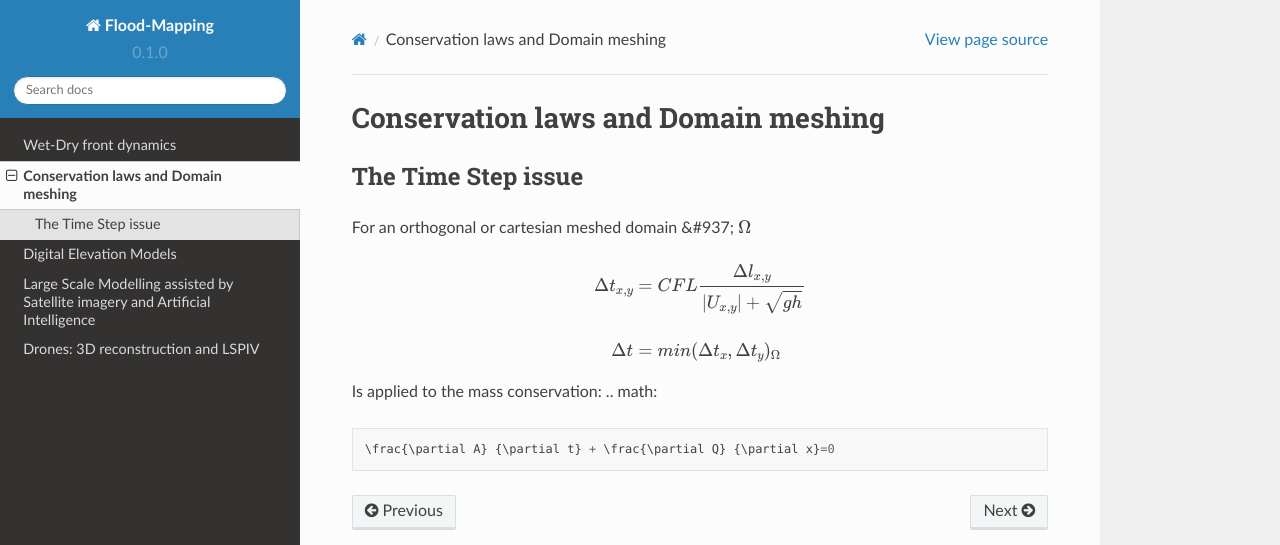
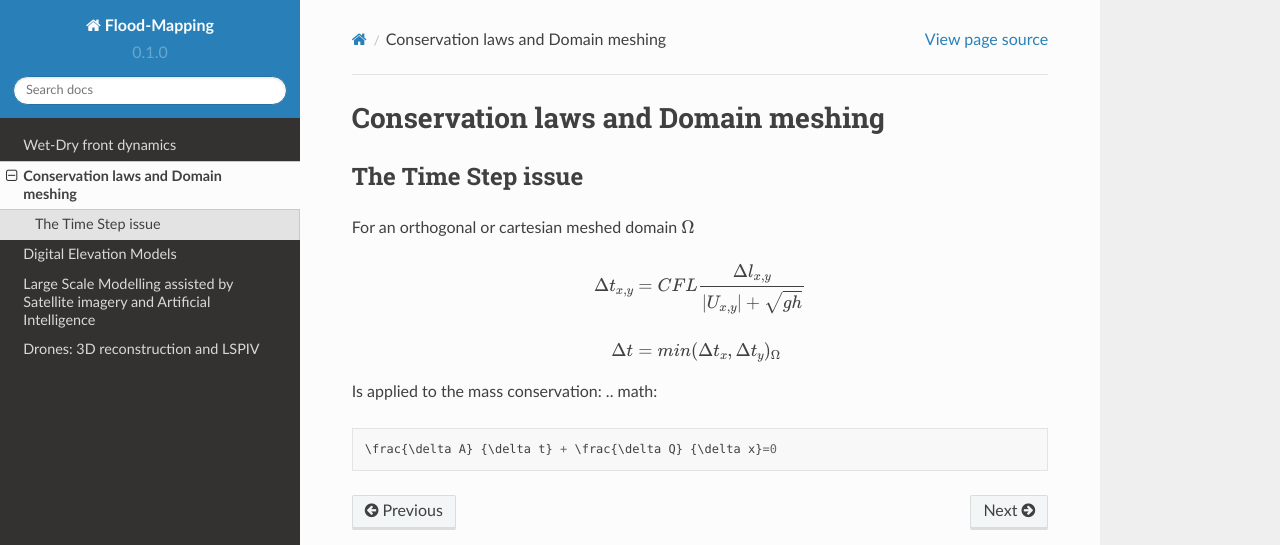
Before and after one commit to ivillamadrid/FloodMapping, a Sphinx documentation site: the page built from docs/source/claws.rst, in a window 1280 px wide. Shown: the top 545 px of the page. Built offline with Sphinx 7.4.7 and the Read the Docs theme 2.0.0, drawn with Linux system fonts in a browser that asks for light colours.

Commit message:
Update claws.rst

```diff
--- a/docs/source/claws.rst
+++ b/docs/source/claws.rst
@@ -4,7 +4,7 @@ Conservation laws and Domain meshing
 
 The Time Step issue
 -------------------
-For an orthogonal or cartesian meshed domain &#937; :math:`\Omega`
+For an orthogonal or cartesian meshed domain  :math:`\Omega`
 
 .. math::
 
@@ -16,4 +16,4 @@ For an orthogonal or cartesian meshed domain &#937; :math:`\Omega`
 Is applied to the mass conservation:
 .. math::
 
-  \frac{\partial A} {\partial t} + \frac{\partial Q} {\partial x}=0
+  \frac{\delta A} {\delta t} + \frac{\delta Q} {\delta x}=0
```
